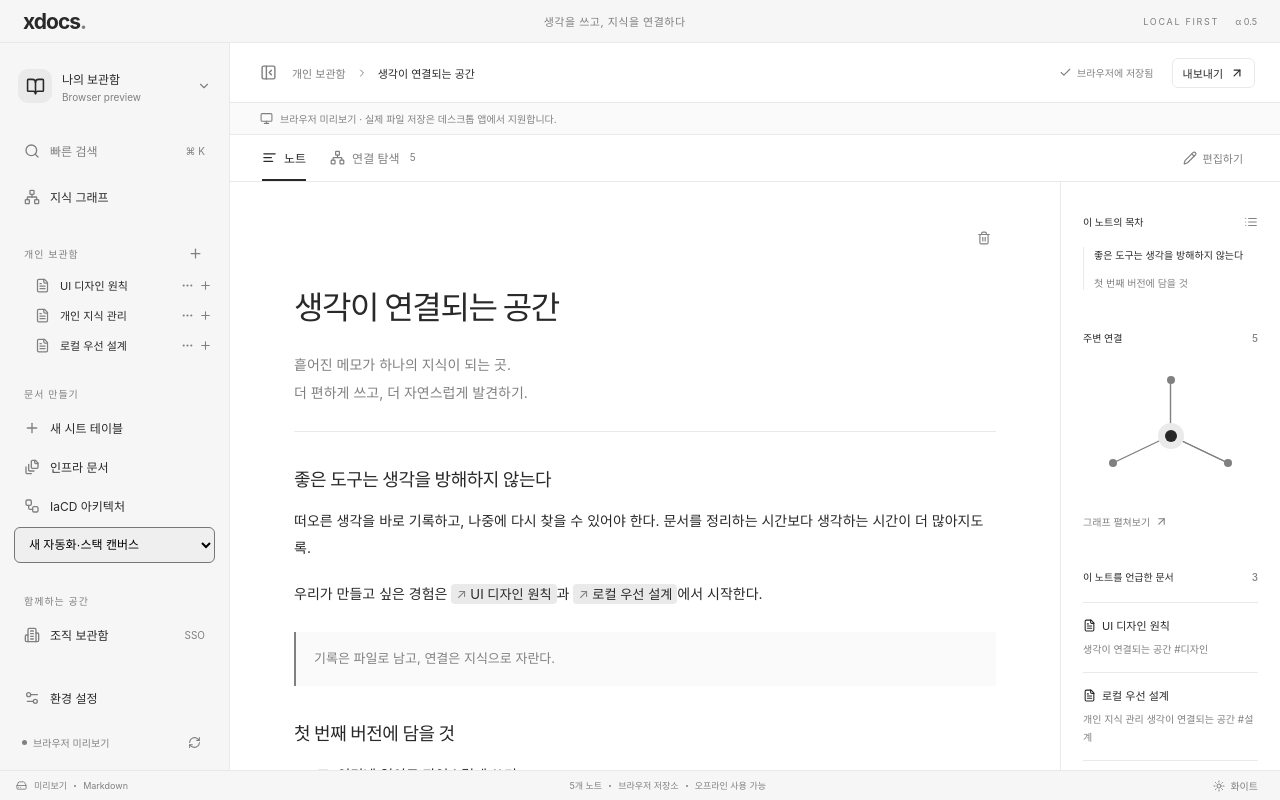
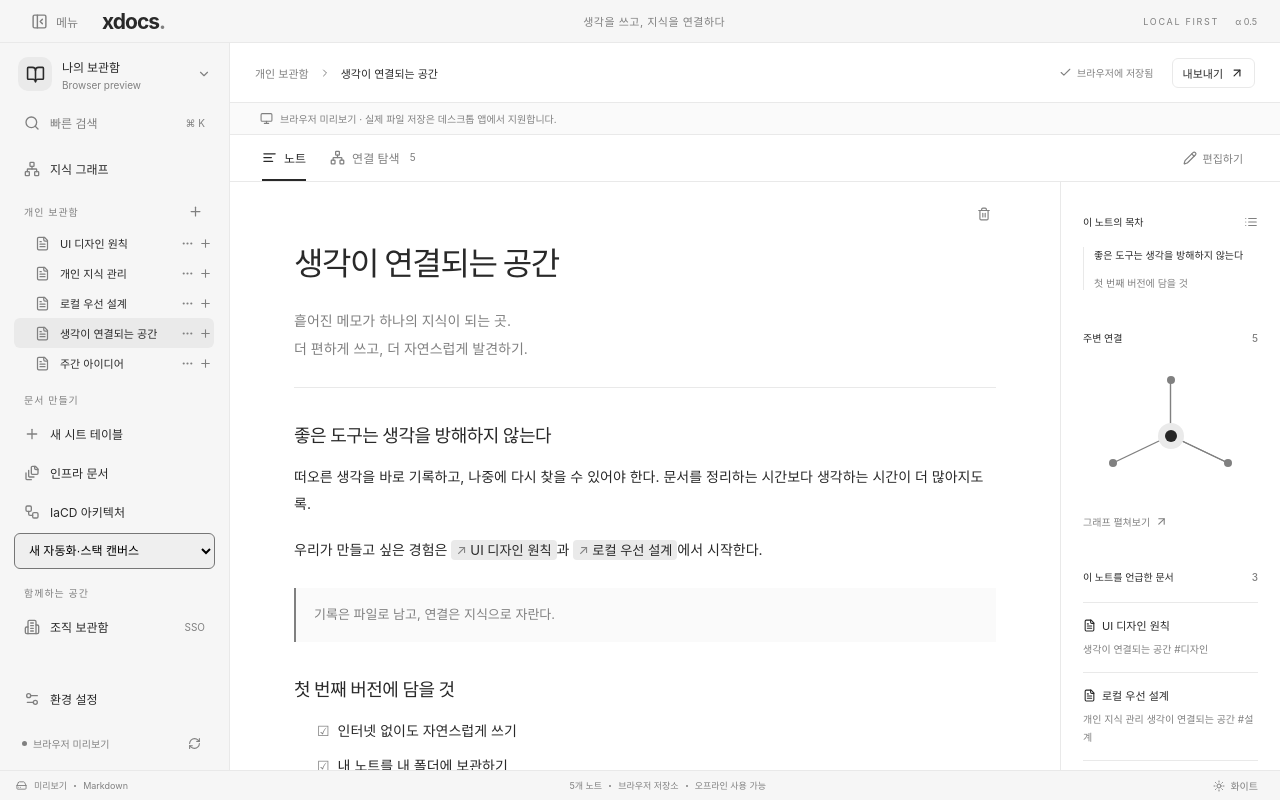
Before and after one commit to uknowpro/xdocs, a React (Vite) app: page / in a window 1280 px wide. Built offline with nearby package versions, Linux system fonts and the light colour scheme.

Commit message:
Keep workspace navigation accessible and expand cramped document views

```diff
--- a/src/App.tsx
+++ b/src/App.tsx
@@ -64,6 +64,7 @@ import {
   Moon,
   Network,
   PanelLeftClose,
+  PanelLeftOpen,
   Plus,
   RefreshCw,
   Search,
@@ -121,7 +122,30 @@ export default function App() {
   const [notice, setNotice] = useState("");
   const [exportOpen, setExportOpen] = useState(false);
   const [busy, setBusy] = useState(false);
-  const [sidebar, setSidebar] = useState(true);
+  const [desktopSidebar, setDesktopSidebar] = useState(
+    () => localStorage.getItem("xdocs.sidebar") !== "closed",
+  );
+  const [compactNav, setCompactNav] = useState(
+    () => matchMedia("(max-width: 600px)").matches,
+  );
+  const [drawer, setDrawer] = useState(false);
+  const sidebar = compactNav ? drawer : desktopSidebar;
+  useEffect(() => {
+    const query = matchMedia("(max-width: 600px)");
+    const resize = () => {
+      setCompactNav(query.matches);
+      setDrawer(false);
+    };
+    query.addEventListener("change", resize);
+    return () => query.removeEventListener("change", resize);
+  }, []);
+  function toggleSidebar() {
+    if (compactNav) setDrawer(!drawer);
+    else {
+      localStorage.setItem("xdocs.sidebar", desktopSidebar ? "closed" : "open");
+      setDesktopSidebar(!desktopSidebar);
+    }
+  }
   const architectureParent = useRef<string | undefined>(undefined);
   const current = useRef<Note | null>(null);
   const draft = useRef("");
@@ -379,6 +403,7 @@ export default function App() {
         void flush();
       }
       if (e.key === "Escape") {
+        setDrawer(false);
         setSearchOpen(false);
         setSettings(false);
         setRecovery(null);
@@ -719,15 +744,53 @@ export default function App() {
   return (
     <div className={`app ${sidebar ? "" : "sidebar-hidden"}`}>
       <header className="titlebar">
-        <div className="wordmark">
-          xdocs<span>.</span>
+        <div className="titlebar-start">
+          <button
+            className="sidebar-switch"
+            aria-label={sidebar ? "왼쪽 메뉴 접기" : "왼쪽 메뉴 펼치기"}
+            title={sidebar ? "왼쪽 메뉴 접기" : "왼쪽 메뉴 펼치기"}
+            aria-expanded={sidebar}
+            aria-controls="workspace-navigation"
+            onClick={toggleSidebar}
+          >
+            {sidebar ? (
+              <PanelLeftClose size={17} />
+            ) : (
+              <PanelLeftOpen size={17} />
+            )}
+            <span>메뉴</span>
+          </button>
+          <div className="wordmark">
+            xdocs<span>.</span>
+          </div>
         </div>
         <span className="titlebar-center">생각을 쓰고, 지식을 연결하다</span>
         <span className="version">
           LOCAL FIRST <span>α 0.5</span>
         </span>
       </header>
-      <aside className="sidebar">
+      {compactNav && drawer && (
+        <button
+          className="nav-backdrop"
+          aria-label="왼쪽 메뉴 닫기"
+          tabIndex={-1}
+          onClick={() => setDrawer(false)}
+        />
+      )}
+      <aside
+        className="sidebar"
+        id="workspace-navigation"
+        inert={!sidebar}
+        onClick={(e) => {
+          if (
+            compactNav &&
+            (e.target as Element).closest(
+              "button.nav-item:not(.note-item), .workspace-switch",
+            )
+          )
+            setDrawer(false);
+        }}
+      >
         <button
           className="workspace-switch"
           onClick={openVault}
@@ -764,7 +827,10 @@ export default function App() {
           <button
             aria-label="새 노트"
             title="새 노트"
-            onClick={() => void createNote()}
+            onClick={() => {
+              setDrawer(false);
+              void createNote();
+            }}
             disabled={!workspace || busy}
           >
             <Plus size={15} />
@@ -776,8 +842,14 @@ export default function App() {
           notes={notes}
           active={view === "note" ? active : ""}
           readonly={busy || workspace?.role === "reader"}
-          onOpen={(id) => void navigate(id)}
-          onCreate={(parent, kind) => void createPage(kind, parent)}
+          onOpen={(id) => {
+            setDrawer(false);
+            void navigate(id);
+          }}
+          onCreate={(parent, kind) => {
+            setDrawer(false);
+            void createPage(kind, parent);
+          }}
         />
         <div className="nav-label">
           <span>문서 만들기</span>
@@ -816,7 +888,10 @@ export default function App() {
           disabled={!workspace || readonly || busy}
           onChange={(e) => {
             const k = e.target.value as keyof typeof templates;
-            if (k) void createPage(k);
+            if (k) {
+              setDrawer(false);
+              void createPage(k);
+            }
           }}
         >
           <option value="">새 자동화·스택 캔버스</option>
@@ -887,16 +962,9 @@ export default function App() {
           )}
         </div>
       </aside>
-      <main className="main">
+      <main className="main" inert={compactNav && drawer}>
         <div className="toolbar">
           <div className="breadcrumb">
-            <button
-              className="icon-button"
-              aria-label="사이드바 전환"
-              onClick={() => setSidebar((s) => !s)}
-            >
-              <PanelLeftClose size={17} />
-            </button>
             <span>{shared ? "조직 보관함" : "개인 보관함"}</span>
             <ChevronRight size={12} />
             <strong>
--- a/src/styles.css
+++ b/src/styles.css
@@ -243,9 +243,7 @@ textarea {
   place-items: center;
 }
 .note-list {
-  overflow: auto;
-  min-height: 40px;
-  max-height: 48%;
+  flex: none;
   padding-right: 1px;
 }
 .note-item {
@@ -1830,7 +1828,7 @@ textarea {
 }
 
 .sheet-scroll {
-  max-height: clamp(180px, calc(100dvh - 440px), 540px);
+  max-height: clamp(260px, 60dvh, 760px);
 }
 
 .infrastructure-document {
@@ -2527,3 +2525,59 @@ textarea {
 .network-note {font-size:11px;display:flex;align-items:center;gap:6px;}
 .network-note input {flex:1;min-width:0;color:var(--ink);background:var(--surface);border:1px solid var(--line);}
 .network-sheet [data-bend] {cursor:move;}
+
+/* The navigation and its toggle have independent scroll ownership. */
+.titlebar-start, .sidebar-switch { display: flex; align-items: center; gap: 8px; }
+.titlebar-start { gap: 16px; }
+.sidebar-switch { min-height: 32px; padding: 4px 8px; border-radius: 5px; color: var(--muted); font-size: 12px; }
+.sidebar-switch:hover, .sidebar-switch:focus-visible { color: var(--ink); background: var(--hover); }
+.sidebar > * { flex-shrink: 0; }
+.toolbar, .preview-banner { flex-shrink: 0; }
+.arch-toolbar, .arch-tools, .arch-toolbar .segmented, .arch-canvas-tools { flex-wrap: wrap; }
+.arch-canvas-tools { height: auto; min-height: 40px; padding-block: 5px; }
+.arch-code, .arch-export, .infra-heading > *, .arch-header > * { min-width: 0; }
+.sheet-layout .document { max-width: none; }
+.arch-properties { min-width: 0; }
+.arch-properties select, .note-utilities select { max-width: 100%; }
+.view-tabs, .toolbar-actions { flex-wrap: wrap; }
+.reference-list { max-height: clamp(100px, 18dvh, 180px); }
+
+@media (max-height: 800px) {
+  .sidebar { padding-block: 14px; }
+  .workspace-switch { padding-bottom: 12px; }
+  .nav-label { padding-top: 14px; }
+  .sidebar-bottom { padding-top: 12px; }
+  .graph:not(.compact) { padding-block: 20px; }
+  .graph:not(.compact) .graph-canvas { min-height: clamp(260px, 42dvh, 370px); margin-block: 14px; }
+  .document, .sheet-layout .document { padding-block: 20px; }
+  .sheet-book, .architecture-document { margin-block: 12px; }
+  .infrastructure-document { padding-block: 12px; }
+}
+@media (max-width: 1050px) {
+  .arch-properties { max-height: none; overflow: visible; }
+  .sheet-layout .document { padding-inline: clamp(14px, 2.5vw, 28px); }
+}
+@media (max-width: 600px) {
+  .app, .app.sidebar-hidden { grid-template-columns: minmax(0, 1fr); }
+  .main { grid-column: 1; grid-row: 2; }
+  .sidebar { display: flex; position: fixed; top: 43px; bottom: 30px; left: 0; width: min(280px, 85vw); z-index: 21; }
+  .sidebar-hidden .sidebar { display: none; }
+  .nav-backdrop { position: fixed; inset: 43px 0 30px; background: #0005; z-index: 20; }
+  .arch-editor { grid-template-columns: minmax(0, 1fr); }
+  .arch-palette { display: flex; align-items: center; flex-wrap: wrap; gap: 4px; max-height: 32dvh; border-right: 0; border-bottom: 1px solid var(--line); }
+  .arch-palette > strong, .arch-palette select { margin: 0; }
+  .arch-palette > button { width: auto; }
+  .arch-code { grid-template-columns: minmax(0, 1fr); }
+  .arch-code nav { max-height: 24dvh; }
+  .arch-workspace { height: max(460px, 70dvh); }
+  .aws-inspector { grid-template-columns: minmax(0, 1fr); }
+  .infra-heading, .infra-detail header, .infra-summary > div { flex-wrap: wrap; }
+  .infra-summary { gap: 5px; }
+  .segmented { flex-wrap: wrap; }
+  .theme-options { grid-template-columns: repeat(2, minmax(0, 1fr)); }
+  .graph-filters > *, .infra-toolbar > *, .arch-export select { max-width: 100%; }
+}
+.note-utilities:empty { display: none; }
+@media (max-height: 800px) {
+  .sheet-layout .document-kicker { margin-bottom: 6px; }
+}
```
Also changed, not shown: 12 other files (tests, documents, lock files or other folders).
